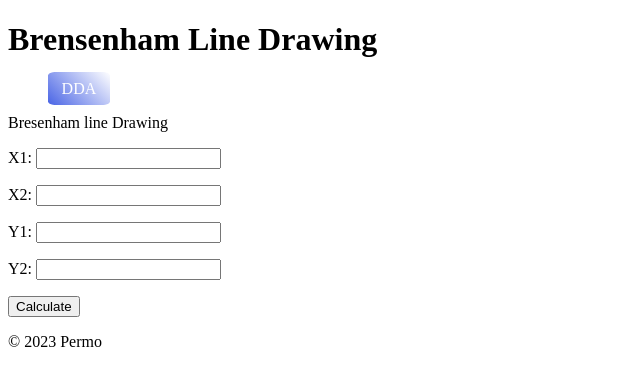
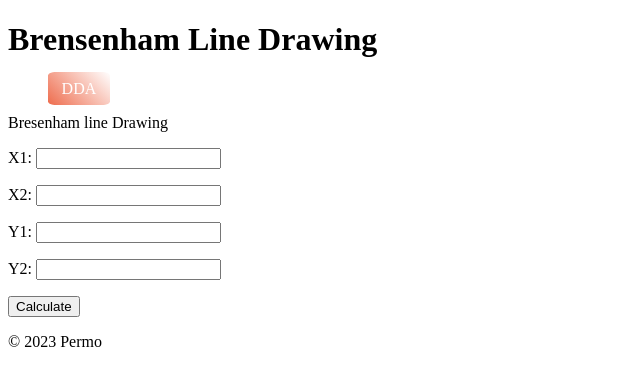
Before and after one commit to MugumoPerm/computerGraphics, a Django app: page /bresenham in a window 1280 px wide. Shown: the top 386 px of the page, without its empty margins (0-640 px from the left). Run offline with Django 3.2, Linux system fonts and the light colour scheme; some libraries are stand-ins or nearby versions.

Commit message:
add btn color

```diff
--- a/computerGraphics/settings.py
+++ b/computerGraphics/settings.py
@@ -25,7 +25,7 @@ SECRET_KEY = 'django-insecure-x8y70xtlo3t-xlv=np$qs=lg7k2m!-++d=4g#ge%blzp4f0$(0
 # SECURITY WARNING: don't run with debug turned on in production!
 DEBUG = True
 
-ALLOWED_HOSTS = ["172.17.0.1","192.168.16.100","127.0.0.1"]
+ALLOWED_HOSTS = ["172.17.0.1","192.168.16.100","127.0.0.1","192.168.16.1"]
 
 
 # Application definition
--- a/lineAlgorithms/static/styles/bresenham.css
+++ b/lineAlgorithms/static/styles/bresenham.css
@@ -1,6 +1,6 @@
 .button{
 	outline: 1px solid white;
-	background: linear-gradient(45deg, #4964e5, transparent);
+	background: linear-gradient(45deg, #ee6c4d, transparent);
 	padding: .5rem .85rem;
 	color: white;
 	text-decoration: none;
```
